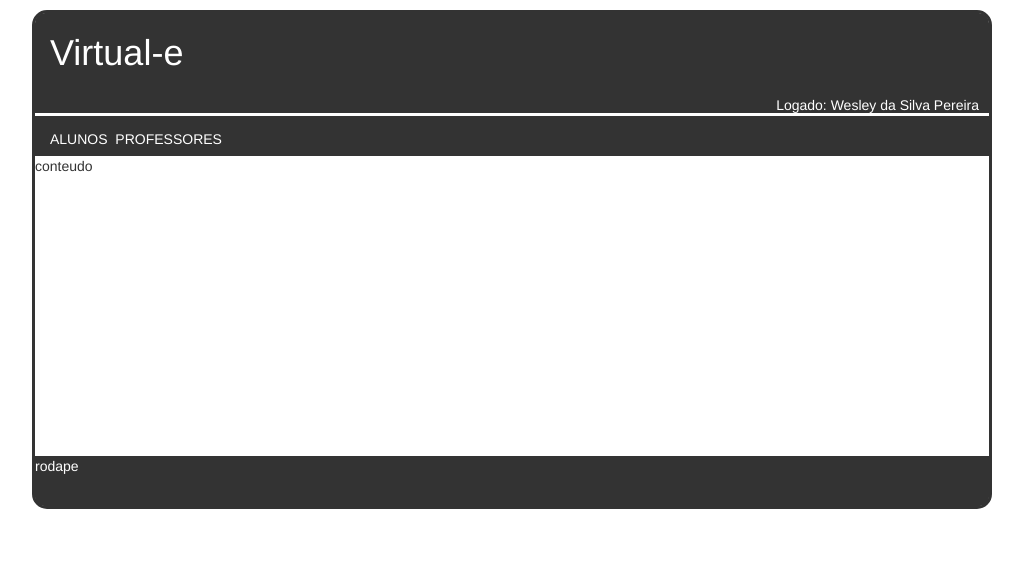
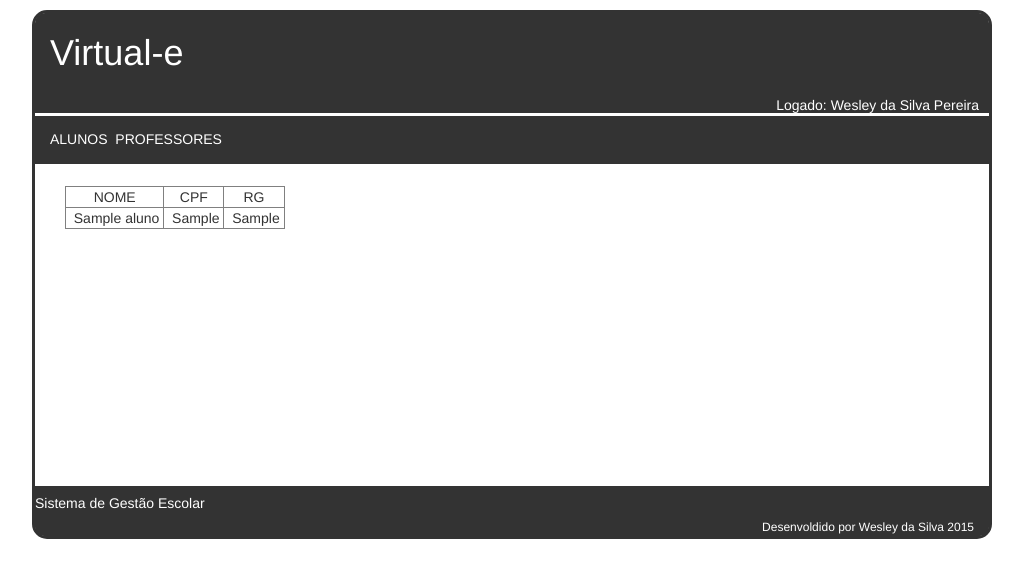
Before and after one commit to Virtual-e/virtual-e, a PHP site: page /visao/administracao/index.php in a window 1280 px wide. Shown: the top 578 px of the page, without its empty margins (128-1151 px from the left). Run offline with PHP 8.4, Linux system fonts and the light colour scheme; tables that the repository leaves empty or names only in its code hold one stand-in row (values such as "Sample post").

Commit message:
Adiministração já consegue pegar os itens falta modelar a pagina view do aluno add menu e o restante

```diff
--- a/css/principal.css
+++ b/css/principal.css
@@ -3,7 +3,10 @@
     Created on : 11/03/2015, 00:42:20
     Author     : wesley
 */
-
+body
+{
+    background: #333;
+}
 #conteiner
 {
     margin-top: 10px;
@@ -27,6 +30,7 @@
     min-height: 300px;
     margin-left: 0px;
     width: 954px;
+    margin-top: 30px;
     clear: both;
 
 }
@@ -75,3 +79,7 @@
      width: 939px;
      text-decoration: none;
 }
+#tabela
+{
+  margin-left:  30px;
+}
--- /dev/null
+++ b/include/layout/rodape.php
@@ -0,0 +1,17 @@
+<!DOCTYPE html>
+<!--
+   Autor: Wesley da Silva Pereira
+   Data: 12/06/2015
+   Dia dos namorados, tô namorando? nao criando programa pra TCC
+   credo que isso nao vire rotina.
+-->
+<html>
+    <head>
+        <meta charset="UTF-8">
+        <title></title>
+    </head>
+    <body>
+        <h5>Sistema de Gestão Escolar  </h5>
+        <h6 style="text-align: right; padding-top: -20px; margin-right: 15px;">Desenvoldido por Wesley da Silva <?php echo date("Y"); ?></h6>
+    </body>
+</html>
--- a/modelo/aluno/AlunoClass.php
+++ b/modelo/aluno/AlunoClass.php
@@ -135,7 +135,10 @@
              //listar funcionando 100%
           while($linha= mysql_fetch_array($resultado))
                 {
-                 //Aqui por hora vai ficar aguardando a parte de front-end
+                 echo"<tr>";
+                 echo "<td>&nbsp; ".$linha['alu_nome']."&nbsp; </td>";
+                 echo "<td>&nbsp; ".$linha['alu_cpf']."&nbsp; </td>";
+                 echo "<td>&nbsp; ".$linha['alu_rg']."&nbsp; </td>";
 
                 }
 
--- a/visao/administracao/index.php
+++ b/visao/administracao/index.php
@@ -4,7 +4,8 @@
   Data:08/06/2015
 -->
 
-<?php include '../../modelo/endereco/EnderecoClass.php'; ?>
+
+
 <html>
     <head>
         <meta charset="UTF-8">
@@ -14,7 +15,7 @@
         <link rel="stylesheet"  href="../../css/960_12_col.css" type="text/css">
 
     </head>
-    <body>
+    <body bgcolor="red">
         <div id="conteiner" class="container_12">
             <div id="cabecalho" class="grid_12">
                 <?php include '../../include/layout/banner.php';    ?>
@@ -23,11 +24,11 @@
                 <?php include '../../include/layout/menu.php'; ?>
             </div>
            <div id="conteudo" class="grid_12">
-                conteudo
+               <?php include '../../visao/aluno/_visao.php';     ?>
             </div>
 
             <div id="rodape" class="grid_12">
-                rodape
+                <?php include '../../include/layout/rodape.php'; ?>
             </div>
         </div>
    </body>
--- /dev/null
+++ b/visao/aluno/_visao.php
@@ -0,0 +1,32 @@
+<!DOCTYPE html>
+<!--
+  Autor:Wesley da Silva pereira
+  Data:11/06/2015
+-->
+
+<?php include '../../include/config/ConfigClass.php';
+ include '../../modelo/aluno/AlunoClass.php';
+ $Aluno = new AlunoClass();
+  $con = new Configuracao();
+  $con->conectar();
+?>
+<html>
+
+    <head>
+        <meta charset="UTF-8">
+        <link href="../../css/bootstrap.css" rel="stylesheet" />
+        <link href="../../css/960_12_col.css" rel="stylesheet" />
+        <title></title>
+    </head>
+    <body>
+        <br<br>
+           <table border="1" id="tabela">
+            <tr><td align="center">NOME</td><td align="center">CPF</td><td align="center">RG</td></tr>
+
+          <?php $Aluno->ListarAlunos(); ?>
+
+        </table>
+
+
+    </body>
+</html>
```
Also changed, not shown: nbproject/private/private.xml (+4 -4 lines).
